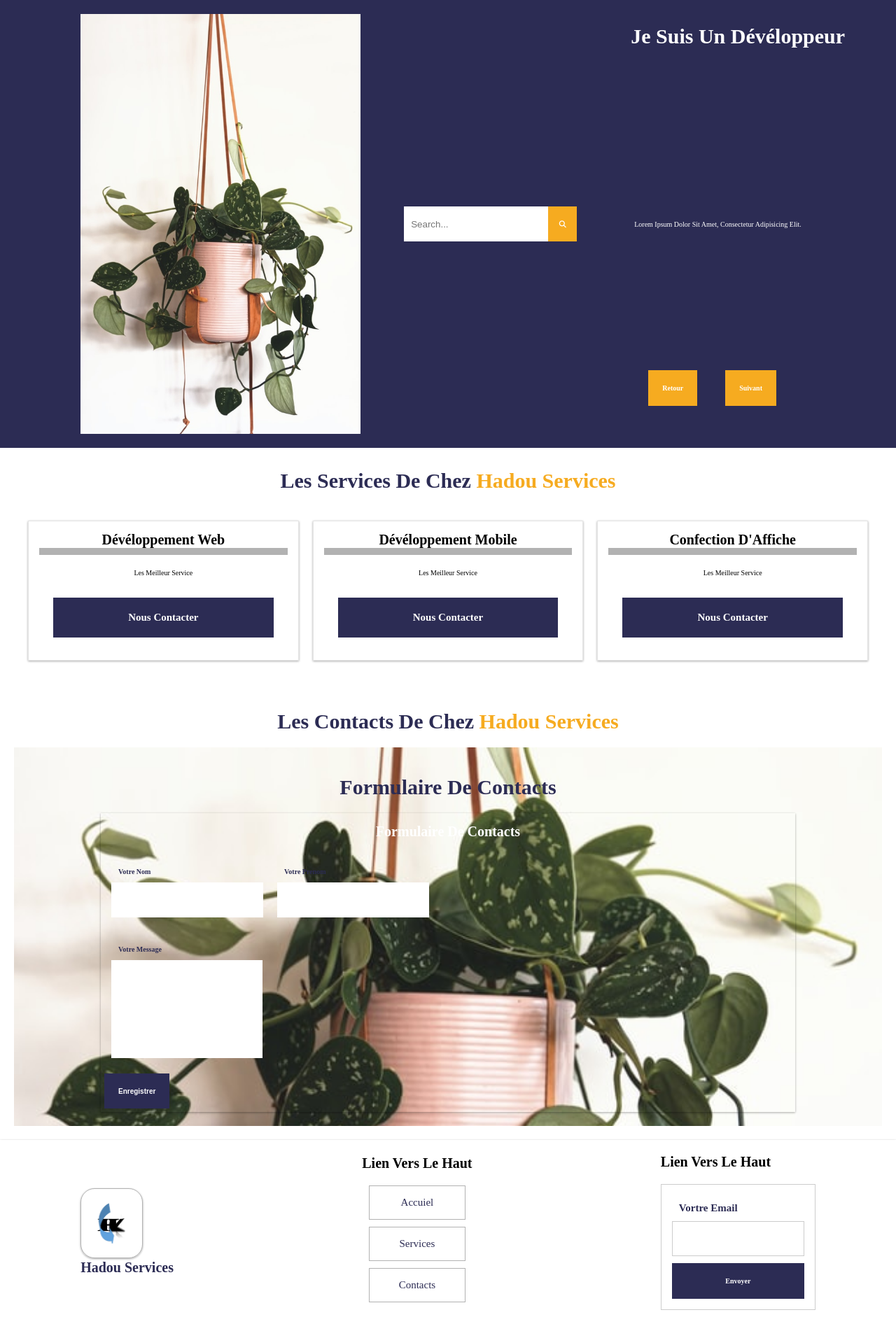
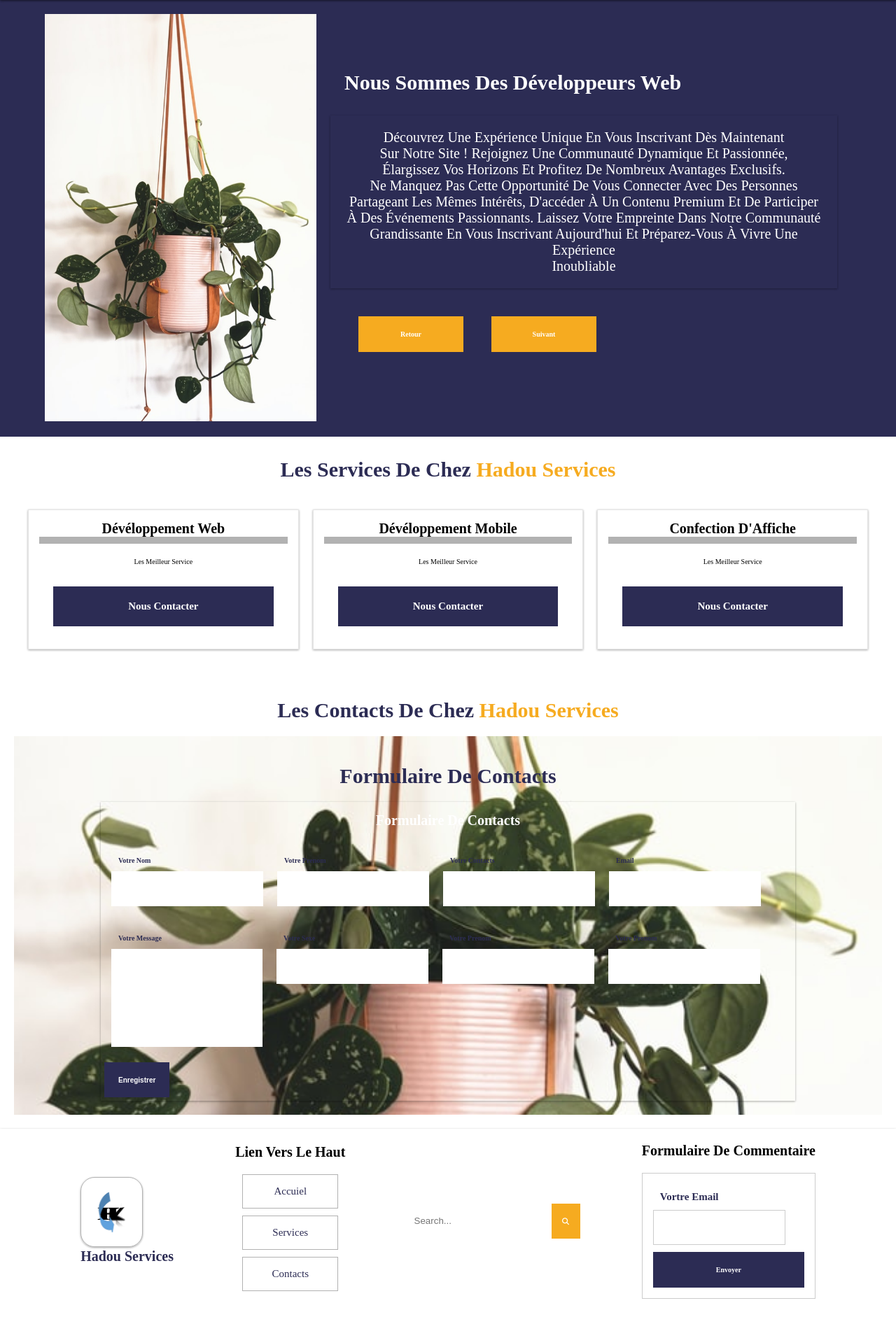
Before and after one commit to hadoukone0102/Hadou-simplon-test, a PHP site: page / in a window 1280 px wide. Shown: the part 185-2077 px from the top of the page at 70% size. After the commit the page ends 2041 px from the top, so only its background shows below. Run offline with PHP 8.4, Linux system fonts and the light colour scheme.

Commit message:
mis à jours

```diff
--- a/index.html
+++ b/index.html
@@ -20,7 +20,7 @@
 
             <div class="header-2">
                 <nav class="navBar">
-                    <a id="acceuil" href="#">Accueil</a>
+                    <a id="acceuil" href="#" target="_self">Accueil</a>
                     <a href="#" id="service">Services</a>
                     <a href="#">Contacts</a>
                 </nav>
@@ -34,23 +34,25 @@
                 </div>
             </div>
 
-            <div class="search">
-                <form action="#" class="search-inp">
-                    <input type="search" placeholder="Search..." autocomplete="off">
-                    <label for="search input" class="fa fa-search"></label>
-                </form>
-            </div>
-
             <div class="critere">
                 <div class="titre-crit">
-                    <h1>Je suis Un Dévéloppeur</h1>
+                    <h1>Nous Sommes Des Développeurs Web</h1>
                 </div>
                 <div class="text-crit">
-                    <p>Lorem ipsum dolor sit amet, consectetur adipisicing elit.</p>
-                </div>
-                <div class="button">
-                    <a href="#" class="btn" id="retour">Retour</a>
-                    <a href="#" class="btn" id="suivant">Suivant</a>
+                    <p>
+                        Découvrez une expérience unique en vous inscrivant dès maintenant <br>
+                        sur notre site ! Rejoignez une communauté dynamique et passionnée, <br>
+                        élargissez vos horizons et profitez de nombreux avantages exclusifs.<br>
+                        Ne manquez pas cette opportunité de vous connecter avec des personnes <br>
+                        partageant les mêmes intérêts, d'accéder à un contenu premium et de participer <br>
+                        à des événements passionnants. Laissez votre empreinte dans notre communauté <br>
+                        grandissante en vous inscrivant aujourd'hui et préparez-vous à vivre une expérience <br>
+                        inoubliable
+                    </p>
+                    <div class="button">
+                        <a href="#" class="btn" id="retour">Retour</a>
+                        <a href="#" class="btn" id="suivant">Suivant</a>
+                    </div>
                 </div>
             </div>
 
@@ -107,11 +109,31 @@
                             <label for="Name">Votre Prenom</label>
                             <input type="text" autocomplete="off">
                         </div>
+                        <div class="inp-content">
+                            <label for="Name">Votre Contacts</label>
+                            <input type="number" autocomplete="off">
+                        </div>
+                        <div class="inp-content">
+                            <label for="Name">email</label>
+                            <input type="email" autocomplete="off">
+                        </div>
                     </div>
                     <div class="input-form">
                         <div class="inp-content">
                             <label for="Name">Votre Message</label>
                             <textarea name="" id="area" resize="none" cols="20" rows="10"></textarea>
+                        </div>
+                        <div class="inp-content">
+                            <label for="Name">Votre Sexe</label>
+                            <input type="text" autocomplete="off">
+                        </div>
+                        <div class="inp-content">
+                            <label for="Name">Votre Prenom</label>
+                            <input type="text" autocomplete="off">
+                        </div>
+                        <div class="inp-content">
+                            <label for="Name">Votre Prenom</label>
+                            <input type="text" autocomplete="off">
                         </div>
                     </div>
                     <div class="input-form">
@@ -135,8 +157,14 @@
                 <a href="#">Contacts</a>
             </nav>
         </div>
+        <div class="search">
+            <form action="#" class="search-inp">
+                <input type="search" placeholder="Search..." autocomplete="off">
+                <label for="search input" class="fa fa-search"></label>
+            </form>
+        </div>
         <div class="footer_comm">
-            <h3>Lien vers le Haut</h3>
+            <h3>Formulaire de Commentaire</h3>
             <form action="#" class="form-footer">
                 <label for="Email">Vortre Email</label>
                 <input type="Eemail" placeholder="" autocomplete="off">
--- a/script/code.js
+++ b/script/code.js
@@ -1,8 +1,10 @@
 (function () {
 
     let menubar = document.querySelector('#menu');
+    let menuderou = document.querySelector('.navBar');
     menubar.addEventListener('click', function () {
-        console.log("merci seigneur");
+        menuderou.classList.toggle('active');
+        menubar.classList.toggle('fa-times')
     });
 
     let image = document.querySelector("#img_change");
@@ -30,4 +32,9 @@
             i = 1;
         }
     })
+
+    window.addEventListener('scroll', () => {
+        menuderou.classList.remove('active');
+        menubar.classList.remove('fa-times')
+    })
 })();
--- a/style/style.css
+++ b/style/style.css
@@ -103,78 +104,59 @@ header .header-2 .navBar a:hover {
     color: white;
 }
 
-.search {
-    display: flex;
-    height: 5rem;
-}
-
-.search .search-inp {
-    display: flex;
-    border: .1rem rgba(0, 0, 0, .1);
-    height: 5rem;
-}
-
-.search .search-inp input {
-    height: 5rem;
-    padding: 1rem;
-    display: block;
-    width: 100%;
-}
-
-.search .search-inp label {
-    height: 5rem;
-    text-align: center;
-    line-height: 5;
-    background-color: var(--orange);
-    width: 5rem;
-    color: white;
-    cursor: pointer;
-}
-
 .main .desing {
-    position: relative;
     background-color: var(--black);
     padding: 2rem;
     display: flex;
     align-items: center;
     justify-content: space-between;
-    padding: 2rem 9%;
+    padding: 2rem 5%;
 }
 
 .main .desing .critere {
+    position: relative;
     display: block;
+    padding: 2rem;
 }
 
 .main .desing .critere .titre-crit {
-    position: absolute;
-    top: 2rem;
+    position: relative;
     display: block;
-    padding: 1.5rem;
+    padding: 2rem;
 }
 
 .main .desing .critere .titre-crit h1 {
     font-size: 3rem;
     color: white;
+    margin-bottom: 1rem;
 }
 
 .main .desing .critere .text-crit p {
+    box-shadow: 0 1px 3px rgba(0, 0, 0, .12), 0 1px 3px rgba(0, 0, 0, .23);
     text-align: center;
     padding: 2rem;
     color: white;
+    font-size: 2rem;
 }
 
-.main .desing .critere .button {
-    position: absolute;
-    bottom: 2rem;
+.main .desing .critere .text-crit .button {
     display: flex;
     padding: 2rem;
 }
 
-.main .desing .critere .button .btn {
+.main .desing .critere .text-crit .button .btn {
     background-color: var(--orange);
     margin: 2rem;
     padding: 2rem;
-    display: block;
+    width: 15rem;
+    text-align: center;
+}
+
+.main .desing .critere .text-crit .button .btn:hover {
+    background-color: white;
+    color: var(--black);
+    border-radius: .5rem;
+    box-shadow: 0 1px 3px rgba(0, 0, 0, .12), 0 1px 3px rgba(0, 0, 0, .12);
 }
 
 .images-derou {
@@ -454,6 +436,35 @@ footer .footer_comm .form-footer .btn:focus {
     border-radius: .5rem;
 }
 
+.search {
+    display: flex;
+    height: 5rem;
+}
+
+.search .search-inp {
+    display: flex;
+    border: .1rem rgba(0, 0, 0, .1);
+    height: 5rem;
+}
+
+.search .search-inp input {
+    height: 5rem;
+    padding: 1rem;
+    display: block;
+    width: 100%;
+    border: .1rem rgba(0, 0, 0, .1);
+}
+
+.search .search-inp label {
+    height: 5rem;
+    text-align: center;
+    line-height: 5;
+    background-color: var(--orange);
+    width: 5rem;
+    color: white;
+    cursor: pointer;
+}
+
 /* footer */
 
 
```
Also changed, not shown: other parts of style/style.css (+25 -5 lines), img/2.jpg.
